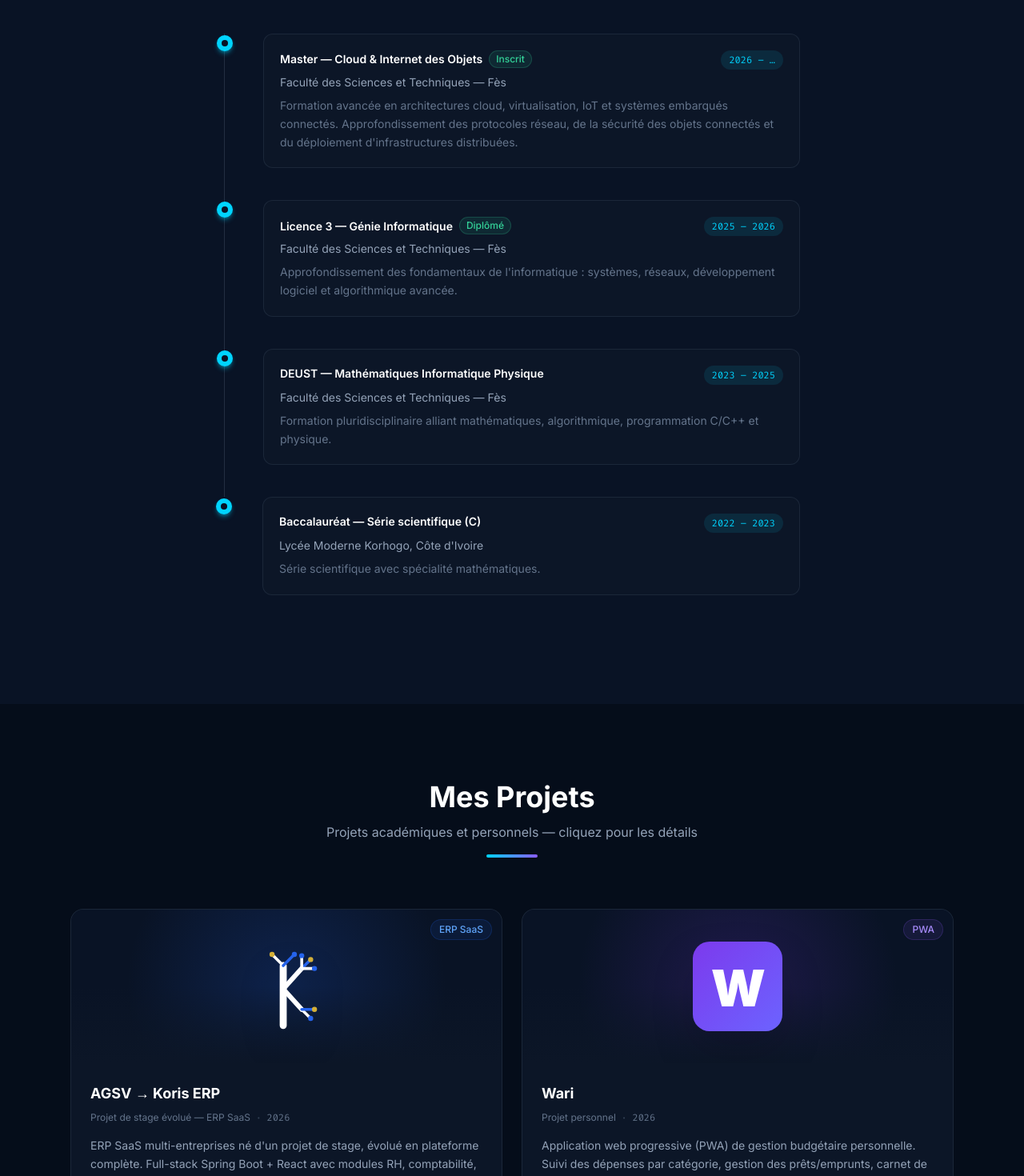
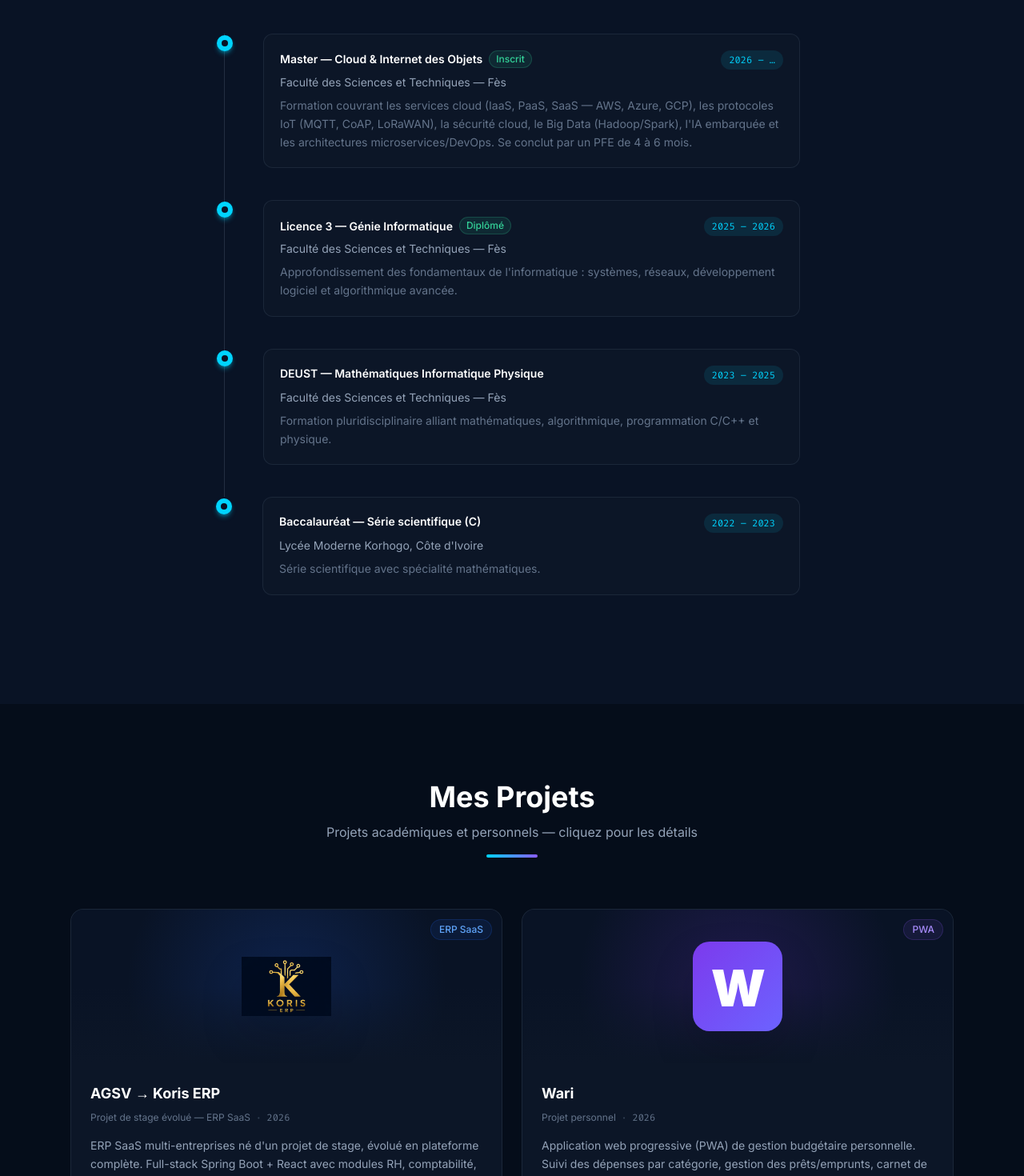
Before and after one commit to karim-dkt/Portfolio, a React (Vite) app: page / in a window 1280 px wide. Shown: the part 2900-4370 px from the top of the page at 80% size. Built offline with nearby package versions, Linux system fonts and the light colour scheme.

Commit message:
feat: Changement du logo (AGSV->Koris ERP)

```diff
--- a/src/data/index.js
+++ b/src/data/index.js
@@ -89,7 +89,7 @@ export const education = [
     period: '2026 – …',
     badge: 'Inscrit',
     description:
-      "Formation avancée en architectures cloud, virtualisation, IoT et systèmes embarqués connectés. Approfondissement des protocoles réseau, de la sécurité des objets connectés et du déploiement d'infrastructures distribuées.",
+      "Formation couvrant les services cloud (IaaS, PaaS, SaaS — AWS, Azure, GCP), les protocoles IoT (MQTT, CoAP, LoRaWAN), la sécurité cloud, le Big Data (Hadoop/Spark), l'IA embarquée et les architectures microservices/DevOps. Se conclut par un PFE de 4 à 6 mois.",
   },
   {
     degree: 'Licence 3 — Génie Informatique',
@@ -127,7 +127,7 @@ export const projects = [
     github: 'https://github.com/karim-dkt/AGSV',
     demo: null,
     video: null,
-    logo: '/koris-logo.svg',
+    logo: '/koris-logo.png',
     logoGlow: '#2563EB',
     highlights: [
       'Architecture full-stack Spring Boot 3.4 + React 19 — 51 entités JPA, 26 modules frontend',
```
Also changed, not shown: public/koris-logo.png (added), public/koris-logo.svg (deleted).
